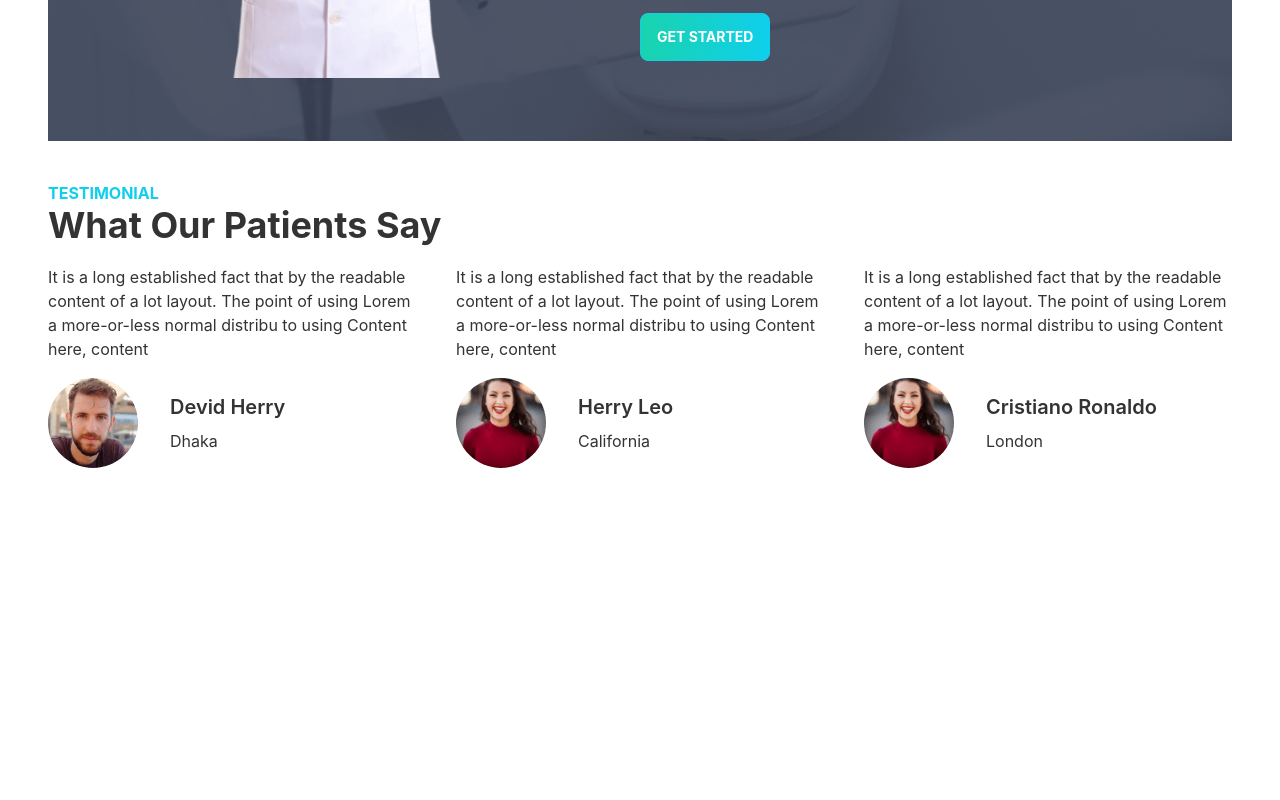
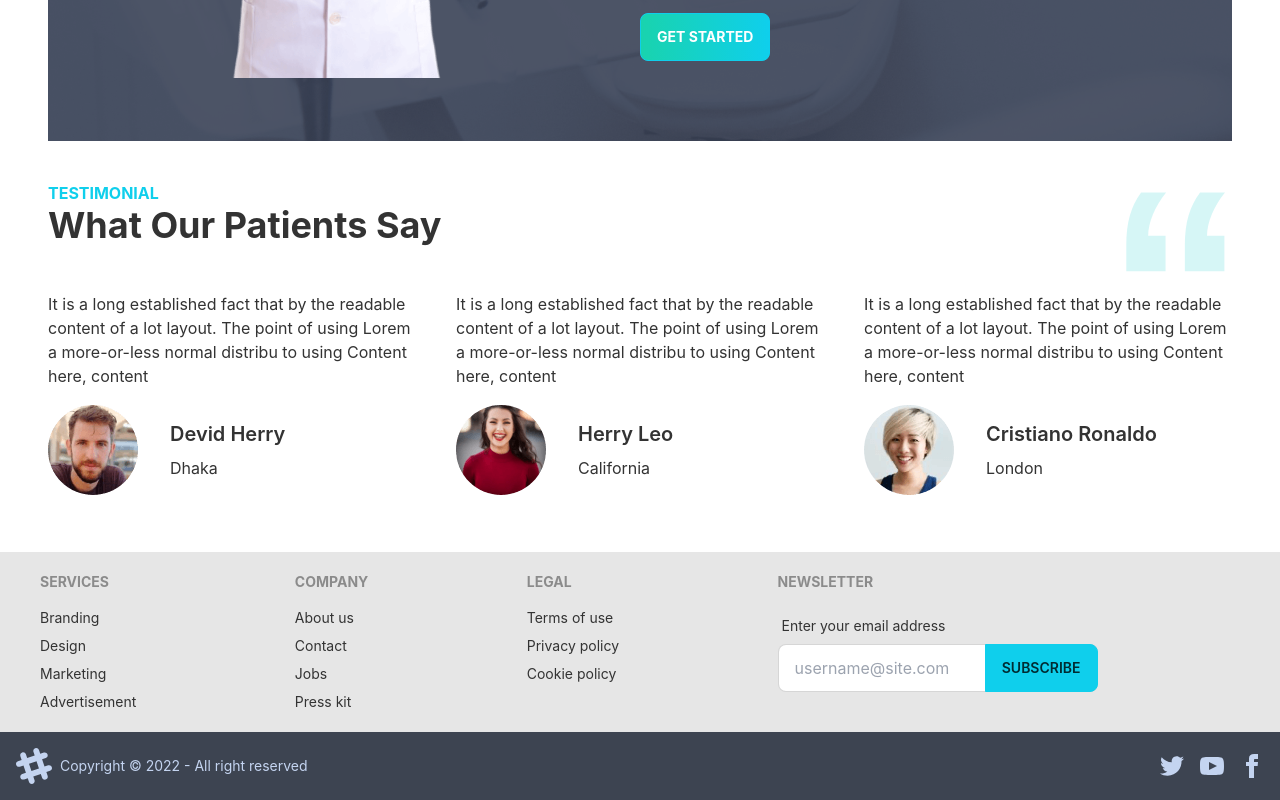
Before and after one commit to FarhanBinShafiq/Doctor-Portal, a React (Create React App) app: page / in a window 1280 px wide. Shown: the part 2195-2995 px from the top of the page. Before the commit the page ends 2720 px from the top, so only its background shows below. Built offline with nearby package versions, Linux system fonts and the light colour scheme; the HTML template or start-up script is replaced by a standard one.

Commit message:
Home-testimonials

```diff
--- a/src/App.js
+++ b/src/App.js
@@ -7,6 +7,7 @@
 import Home from './Pages/Home/Home';
 import Login from './Pages/Login/Login';
 import Reviews from './Pages/Reviews/Reviews';
+import Footer from './Pages/Shared/Footer/Footer';
 import Navbar from './Pages/Shared/Navbar/Navbar';
 
 function App() {
@@ -22,6 +23,7 @@
         <Route path="contact" element={<Contact/>} />
         <Route path="login" element={<Login/>} />
       </Routes>
+      <Footer/>
 
     </div>
   );
--- a/src/Pages/Home/Home.js
+++ b/src/Pages/Home/Home.js
@@ -1,5 +1,6 @@
 import React from 'react';
 import Banner from './Banner';
+import HomeForm from './HomeForm';
 import HomeTestimonials from './HomeTestimonials';
 import Info from './Info';
 import MakeAppointment from './MakeAppointment';
@@ -14,6 +15,7 @@
             <Services/>
             <MakeAppointment/>
             <HomeTestimonials/>
+            <HomeForm/>
         </div>
     );
 };
--- /dev/null
+++ b/src/Pages/Home/HomeForm.js
@@ -0,0 +1,11 @@
+import React from 'react';
+
+const HomeForm = () => {
+    return (
+        <div>
+
+        </div>
+    );
+};
+
+export default HomeForm;
--- a/src/Pages/Home/HomeTestimonial.js
+++ b/src/Pages/Home/HomeTestimonial.js
@@ -3,7 +3,7 @@
 const HomeTestimonial = ({testimonial}) => {
     return (
         <div>
-            <div>
+            <div className='w-85'>
                 <p>{testimonial.description}</p>
                 <div>
                     <div className="card card-side bg-base-100">
--- a/src/Pages/Home/HomeTestimonials.js
+++ b/src/Pages/Home/HomeTestimonials.js
@@ -3,42 +3,50 @@
 import people1 from "../../assets/images/people1.png"
 import people2 from "../../assets/images/people2.png"
 import people3 from "../../assets/images/people3.png"
+import quote from "../../assets/icons/quote.svg"
 
 const HomeTestimonials = () => {
-    const testimonials=[
+    const testimonials = [
         {
-            _id:1,
-            description:'It is a long established fact that by the readable content of a lot layout. The point of using Lorem a more-or-less normal distribu to using Content here, content',
-            img:people1,
-            name:'Devid Herry',
-            address:'Dhaka'
+            _id: 1,
+            description: 'It is a long established fact that by the readable content of a lot layout. The point of using Lorem a more-or-less normal distribu to using Content here, content',
+            img: people1,
+            name: 'Devid Herry',
+            address: 'Dhaka'
         },
         {
-            _id:2,
-            description:'It is a long established fact that by the readable content of a lot layout. The point of using Lorem a more-or-less normal distribu to using Content here, content',
-            img:people2,
-            name:'Herry Leo',
-            address:'California'
+            _id: 2,
+            description: 'It is a long established fact that by the readable content of a lot layout. The point of using Lorem a more-or-less normal distribu to using Content here, content',
+            img: people2,
+            name: 'Herry Leo',
+            address: 'California'
         },
         {
-            _id:3,
-            description:'It is a long established fact that by the readable content of a lot layout. The point of using Lorem a more-or-less normal distribu to using Content here, content',
-            img:people2,
-            name:'Cristiano Ronaldo',
-            address:'London'
+            _id: 3,
+            description: 'It is a long established fact that by the readable content of a lot layout. The point of using Lorem a more-or-less normal distribu to using Content here, content',
+            img: people3,
+            name: 'Cristiano Ronaldo',
+            address: 'London'
         }
     ]
     return (
         <div>
             <div className='my-10'>
-                <h3 className='text-primary uppercase font-bold'>Testimonial</h3>
-                <h2 className='text-4xl font-bold text-blck'>What Our Patients Say</h2>
+                <div className='flex justify-between'>
+                    <div>
+                        <h3 className='text-primary uppercase font-bold'>Testimonial</h3>
+                        <h2 className='text-4xl font-bold text-blck'>What Our Patients Say</h2>
+                    </div>
+                    <div>
+                        <img src={quote} className='w-24 lg:w-28'/>
+                    </div>
+                </div>
 
                 <div className='grid sm:grid-cols-1 md:grid-cols-2 lg:grid-cols-3 gap-10 my-5'>
                     {
-                        testimonials.map(testimonial=><HomeTestimonial
-                          key={testimonial._key}
-                          testimonial={testimonial}
+                        testimonials.map(testimonial => <HomeTestimonial
+                            key={testimonial._key}
+                            testimonial={testimonial}
                         ></HomeTestimonial>)
                     }
                 </div>
--- /dev/null
+++ b/src/Pages/Shared/Footer/Footer.js
@@ -0,0 +1,57 @@
+import React from 'react';
+
+const Footer = () => {
+    return (
+        <div>
+            <footer className="footer px-10 py-5 bg-base-200 text-base-content">
+                <div>
+                    <span className="footer-title">Services</span>
+                    <a className="link link-hover">Branding</a>
+                    <a className="link link-hover">Design</a>
+                    <a className="link link-hover">Marketing</a>
+                    <a className="link link-hover">Advertisement</a>
+                </div>
+                <div>
+                    <span className="footer-title">Company</span>
+                    <a className="link link-hover">About us</a>
+                    <a className="link link-hover">Contact</a>
+                    <a className="link link-hover">Jobs</a>
+                    <a className="link link-hover">Press kit</a>
+                </div>
+                <div>
+                    <span className="footer-title">Legal</span>
+                    <a className="link link-hover">Terms of use</a>
+                    <a className="link link-hover">Privacy policy</a>
+                    <a className="link link-hover">Cookie policy</a>
+                </div>
+                <div>
+                    <span className="footer-title">Newsletter</span>
+                    <div className="form-control w-80">
+                        <label className="label">
+                            <span className="label-text">Enter your email address</span>
+                        </label>
+                        <div className="relative">
+                            <input type="text" placeholder="username@site.com" className="input input-bordered w-full pr-16" />
+                            <button className="btn btn-primary absolute top-0 right-0 rounded-l-none">Subscribe</button>
+                        </div>
+                    </div>
+                </div>
+            </footer>
+
+            <footer class="footer items-center p-4 bg-neutral text-neutral-content">
+                <div class="items-center grid-flow-col">
+                    <svg width="36" height="36" viewBox="0 0 24 24" xmlns="http://www.w3.org/2000/svg" fill-rule="evenodd" clip-rule="evenodd" class="fill-current"><path d="M22.672 15.226l-2.432.811.841 2.515c.33 1.019-.209 2.127-1.23 2.456-1.15.325-2.148-.321-2.463-1.226l-.84-2.518-5.013 1.677.84 2.517c.391 1.203-.434 2.542-1.831 2.542-.88 0-1.601-.564-1.86-1.314l-.842-2.516-2.431.809c-1.135.328-2.145-.317-2.463-1.229-.329-1.018.211-2.127 1.231-2.456l2.432-.809-1.621-4.823-2.432.808c-1.355.384-2.558-.59-2.558-1.839 0-.817.509-1.582 1.327-1.846l2.433-.809-.842-2.515c-.33-1.02.211-2.129 1.232-2.458 1.02-.329 2.13.209 2.461 1.229l.842 2.515 5.011-1.677-.839-2.517c-.403-1.238.484-2.553 1.843-2.553.819 0 1.585.509 1.85 1.326l.841 2.517 2.431-.81c1.02-.33 2.131.211 2.461 1.229.332 1.018-.21 2.126-1.23 2.456l-2.433.809 1.622 4.823 2.433-.809c1.242-.401 2.557.484 2.557 1.838 0 .819-.51 1.583-1.328 1.847m-8.992-6.428l-5.01 1.675 1.619 4.828 5.011-1.674-1.62-4.829z"></path></svg>
+                    <p>Copyright © 2022 - All right reserved</p>
+                </div>
+                <div class="grid-flow-col gap-4 md:place-self-center md:justify-self-end">
+                    <a><svg xmlns="http://www.w3.org/2000/svg" width="24" height="24" viewBox="0 0 24 24" class="fill-current"><path d="M24 4.557c-.883.392-1.832.656-2.828.775 1.017-.609 1.798-1.574 2.165-2.724-.951.564-2.005.974-3.127 1.195-.897-.957-2.178-1.555-3.594-1.555-3.179 0-5.515 2.966-4.797 6.045-4.091-.205-7.719-2.165-10.148-5.144-1.29 2.213-.669 5.108 1.523 6.574-.806-.026-1.566-.247-2.229-.616-.054 2.281 1.581 4.415 3.949 4.89-.693.188-1.452.232-2.224.084.626 1.956 2.444 3.379 4.6 3.419-2.07 1.623-4.678 2.348-7.29 2.04 2.179 1.397 4.768 2.212 7.548 2.212 9.142 0 14.307-7.721 13.995-14.646.962-.695 1.797-1.562 2.457-2.549z"></path></svg>
+                    </a>
+                    <a><svg xmlns="http://www.w3.org/2000/svg" width="24" height="24" viewBox="0 0 24 24" class="fill-current"><path d="M19.615 3.184c-3.604-.246-11.631-.245-15.23 0-3.897.266-4.356 2.62-4.385 8.816.029 6.185.484 8.549 4.385 8.816 3.6.245 11.626.246 15.23 0 3.897-.266 4.356-2.62 4.385-8.816-.029-6.185-.484-8.549-4.385-8.816zm-10.615 12.816v-8l8 3.993-8 4.007z"></path></svg></a>
+                    <a><svg xmlns="http://www.w3.org/2000/svg" width="24" height="24" viewBox="0 0 24 24" class="fill-current"><path d="M9 8h-3v4h3v12h5v-12h3.642l.358-4h-4v-1.667c0-.955.192-1.333 1.115-1.333h2.885v-5h-3.808c-3.596 0-5.192 1.583-5.192 4.615v3.385z"></path></svg></a>
+                </div>
+            </footer>
+        </div>
+    );
+};
+
+export default Footer;
```
